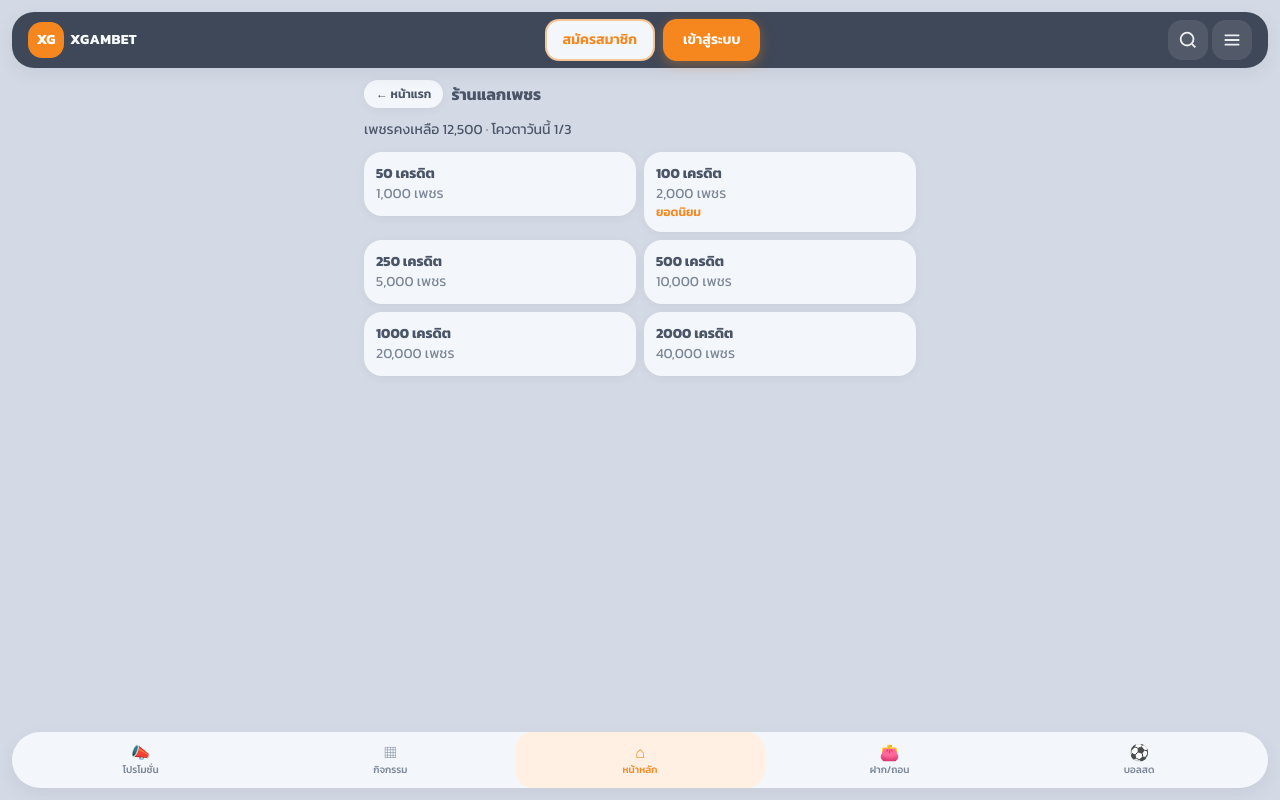
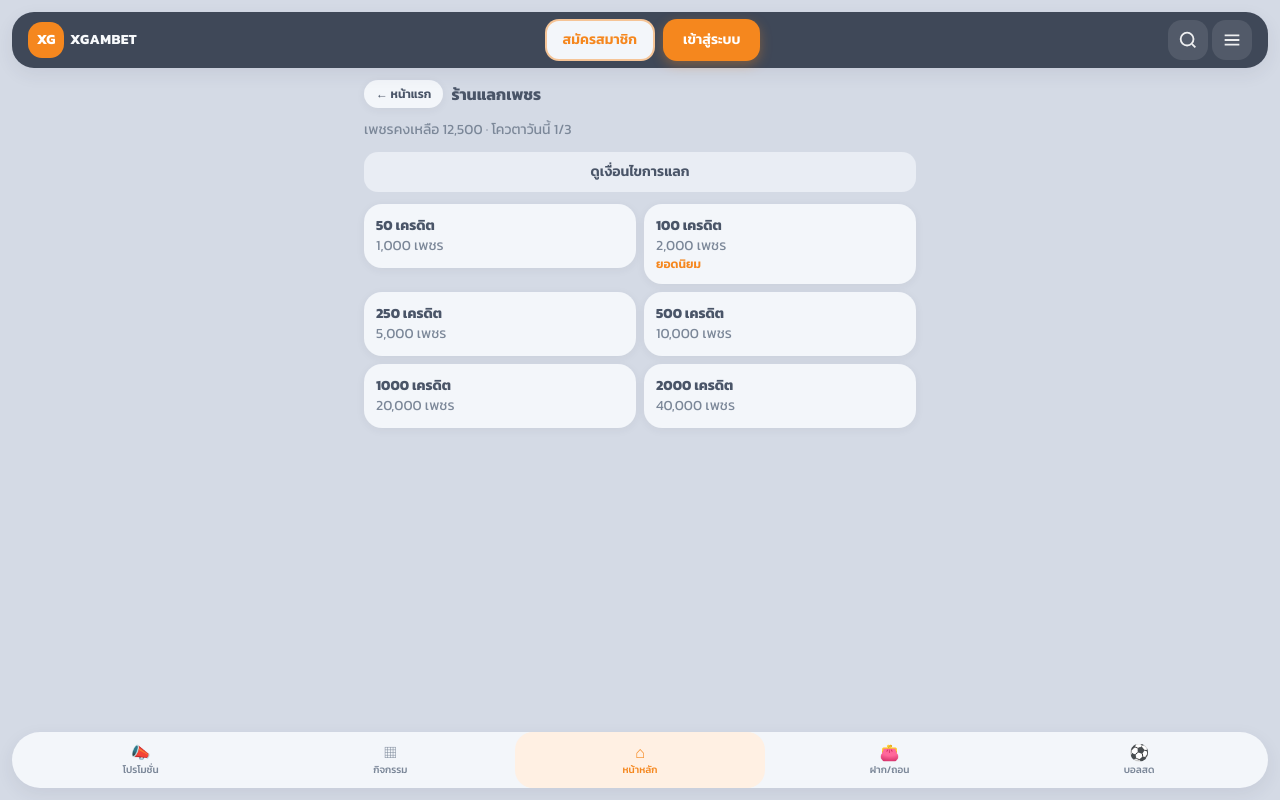
Before and after one commit to ppst26/fe-cosmic3, a Next.js app: page /shop in a window 1280 px wide. Built offline with nearby package versions, Linux system fonts and the light colour scheme.

Commit message:
feat(sport): redeem diamond shop packages with a daily quota
Co-authored-by: Cursor <cursoragent@cursor.com>

```diff
--- a/app/shop/page.tsx
+++ b/app/shop/page.tsx
@@ -1,47 +1,12 @@
 "use client";
 
-import { useState } from "react";
+import { ShopScreen } from "@/components/shop/ShopScreen";
 import { SubPageShell } from "@/components/layout/SubPageShell";
-import { MEMBER, SHOP_PACKAGES } from "@/data/member";
 
 export default function ShopPage() {
-  const [diamonds, setDiamonds] = useState(MEMBER.diamonds);
-  const [daily, setDaily] = useState(1);
-  const [message, setMessage] = useState("");
-
   return (
     <SubPageShell title="ร้านแลกเพชร">
-      <p className="mb-3 text-sm">
-        เพชรคงเหลือ {diamonds.toLocaleString("th-TH")} · โควตาวันนี้ {daily}/3
-      </p>
-      <ul className="grid grid-cols-2 gap-2">
-        {SHOP_PACKAGES.map((pack) => (
-          <li key={pack.id}>
-            <button
-              type="button"
-              onClick={() => {
-                if (diamonds < pack.cost) {
-                  setMessage("เพชรไม่พอ");
-                  return;
-                }
-                if (daily >= 3) {
-                  setMessage("ใช้โควตาแลกรายวันครบ 3/3 แล้ว");
-                  return;
-                }
-                setDiamonds((value) => value - pack.cost);
-                setDaily((value) => value + 1);
-                setMessage(`แลกเครดิต ${pack.credits} สำเร็จ`);
-              }}
-              className="soft-card w-full p-3 text-left text-sm"
-            >
-              <p className="font-bold">{pack.credits} เครดิต</p>
-              <p className="text-[var(--text-muted)]">{pack.cost.toLocaleString("th-TH")} เพชร</p>
-              {pack.popular ? <p className="text-xs font-semibold text-[var(--brand)]">ยอดนิยม</p> : null}
-            </button>
-          </li>
-        ))}
-      </ul>
-      {message ? <p className="mt-3 text-sm text-[var(--brand)]">{message}</p> : null}
+      <ShopScreen />
     </SubPageShell>
   );
 }
--- /dev/null
+++ b/components/shop/ShopScreen.tsx
@@ -0,0 +1,67 @@
+"use client";
+
+import { useState } from "react";
+import { useMember } from "@/components/member/MemberProvider";
+import { SHOP_PACKAGES } from "@/data/member";
+import { SHOP_TERMS } from "@/data/shopTerms";
+
+export function ShopScreen() {
+  const { state, dispatch } = useMember();
+  const [message, setMessage] = useState("");
+  const [termsOpen, setTermsOpen] = useState(false);
+
+  function handleRedeem(cost: number, credits: number) {
+    if (state.diamonds < cost) {
+      setMessage("เพชรไม่พอ");
+      return;
+    }
+    if (state.shopRedeemsToday >= 3) {
+      setMessage("ใช้โควตาแลกรายวันครบ 3/3 แล้ว");
+      return;
+    }
+    dispatch({ type: "redeemShop", cost, credits });
+    setMessage(`แลกเครดิต ${credits} สำเร็จ`);
+  }
+
+  return (
+    <div className="space-y-3">
+      <p className="text-sm text-[var(--text-muted)]">
+        เพชรคงเหลือ {state.diamonds.toLocaleString("th-TH")} · โควตาวันนี้{" "}
+        {state.shopRedeemsToday}/3
+      </p>
+
+      <button
+        type="button"
+        onClick={() => setTermsOpen((open) => !open)}
+        className="h-10 w-full rounded-[var(--radius-soft-sm)] bg-[var(--soft-card)] text-sm font-semibold text-[var(--text-on-light)]"
+      >
+        {termsOpen ? "ซ่อนเงื่อนไข" : "ดูเงื่อนไขการแลก"}
+      </button>
+      {termsOpen ? (
+        <p className="soft-panel p-3 text-sm text-[var(--text-muted)]">{SHOP_TERMS}</p>
+      ) : null}
+
+      <ul className="grid grid-cols-2 gap-2">
+        {SHOP_PACKAGES.map((pack) => (
+          <li key={pack.id}>
+            <button
+              type="button"
+              onClick={() => handleRedeem(pack.cost, pack.credits)}
+              className="soft-card min-h-10 w-full p-3 text-left text-sm"
+            >
+              <p className="font-bold">{pack.credits} เครดิต</p>
+              <p className="text-[var(--text-muted)]">
+                {pack.cost.toLocaleString("th-TH")} เพชร
+              </p>
+              {pack.popular ? (
+                <p className="text-xs font-semibold text-[var(--brand)]">ยอดนิยม</p>
+              ) : null}
+            </button>
+          </li>
+        ))}
+      </ul>
+
+      {message ? <p className="text-sm text-[var(--brand)]">{message}</p> : null}
+    </div>
+  );
+}
--- /dev/null
+++ b/data/shopTerms.ts
@@ -0,0 +1,2 @@
+export const SHOP_TERMS =
+  "แลกได้ไม่เกิน 3 ครั้งต่อวัน เพชรที่แลกแล้วคืนไม่ได้";
```
